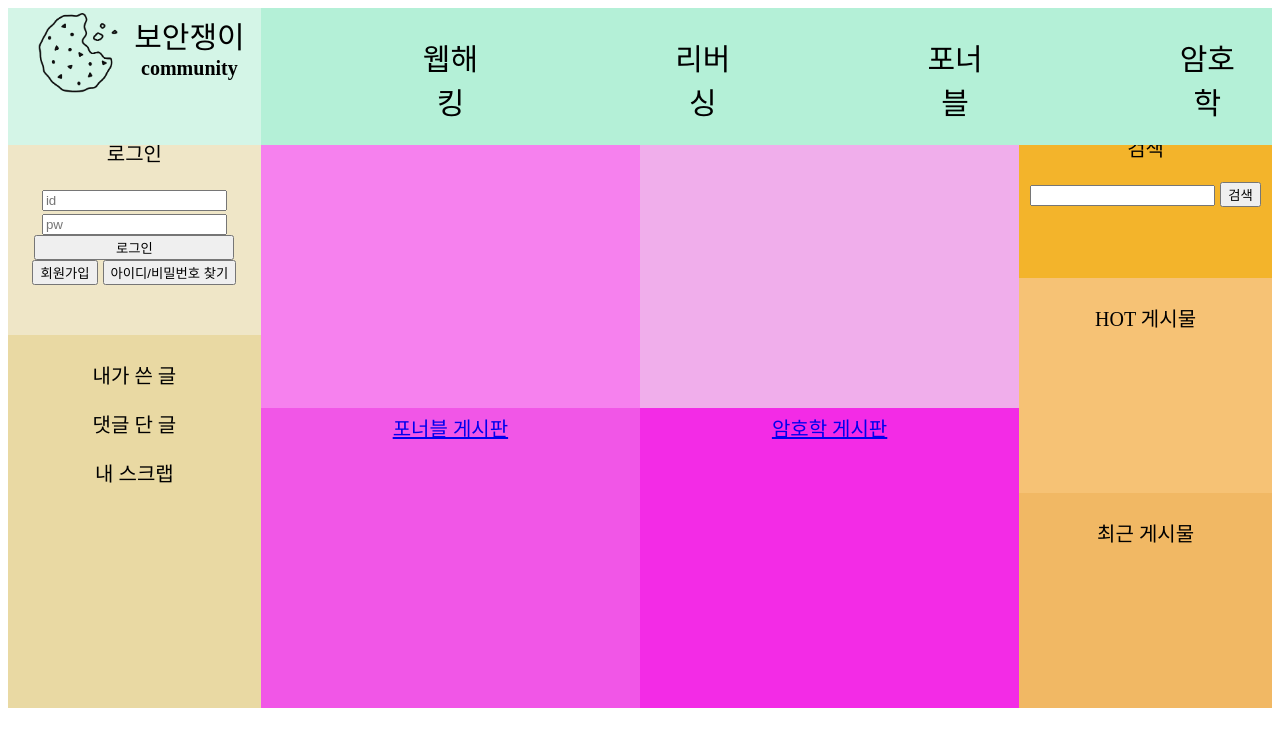
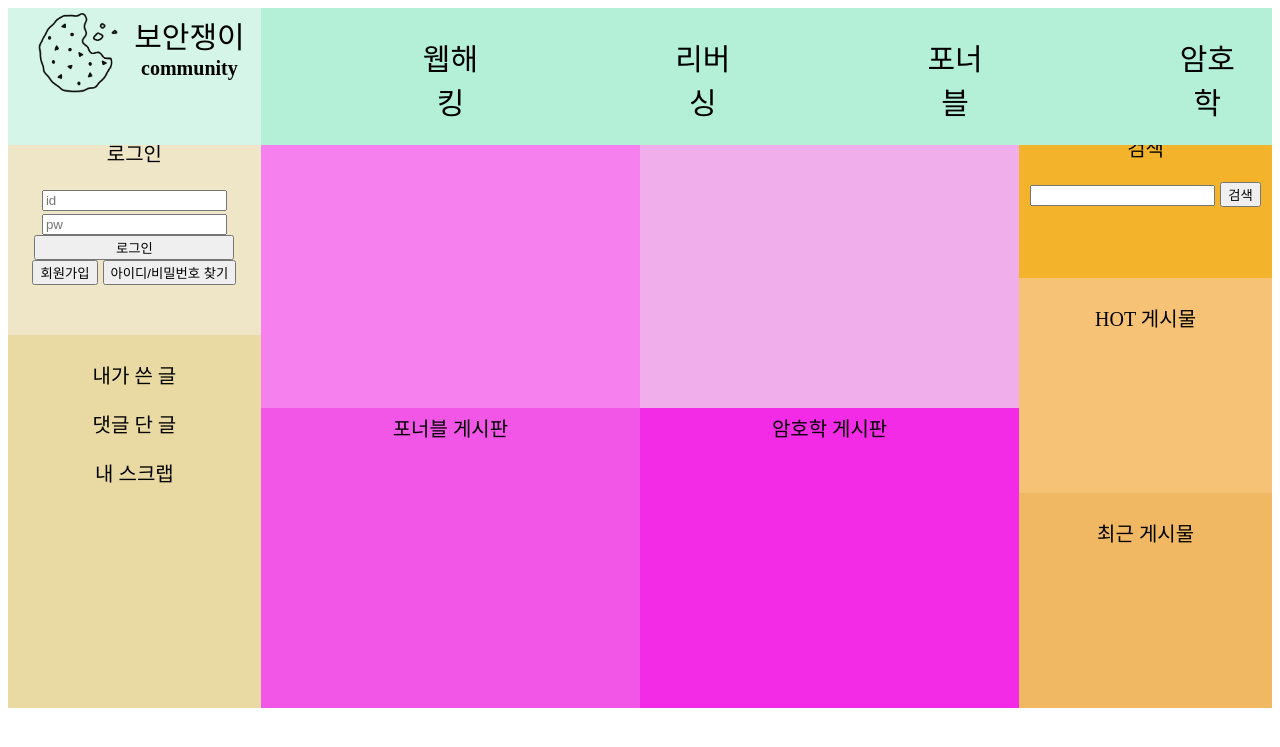
Before and after one commit to junwonheo/web_project, a PHP site: page / in a window 1280 px wide. Shown: the top 747 px of the page. Run offline with PHP 8.4, Linux system fonts and the light colour scheme.

Commit message:
popup+section_underbar

```diff
--- a/css/index.css
+++ b/css/index.css
@@ -79,6 +79,10 @@ section{
     grid-template-rows: (2,1fr);
     grid-template-columns: repeat(2,1fr);
 }
+section a{
+    text-decoration-line: none;
+    color: black;
+}
 .secion_b1{
     background-color:rgb(246, 129, 238);
     text-align:center;
```
